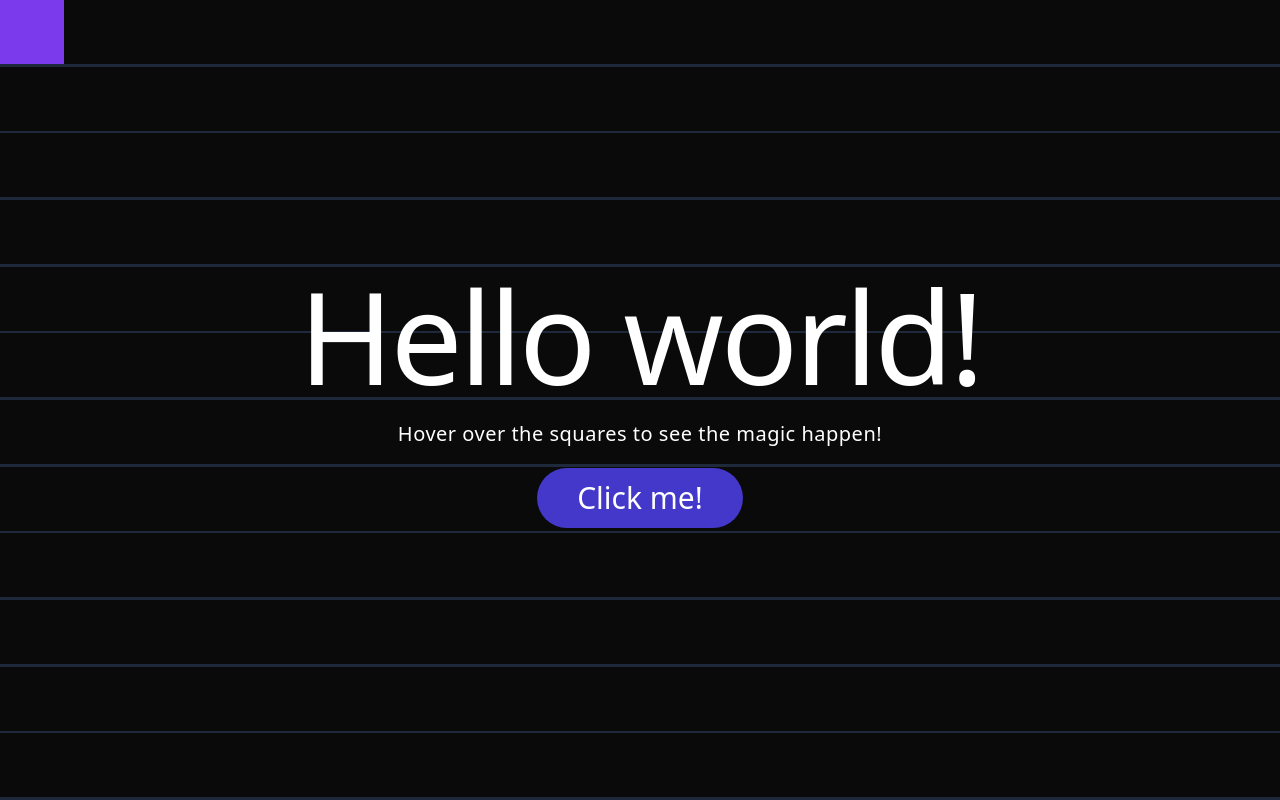
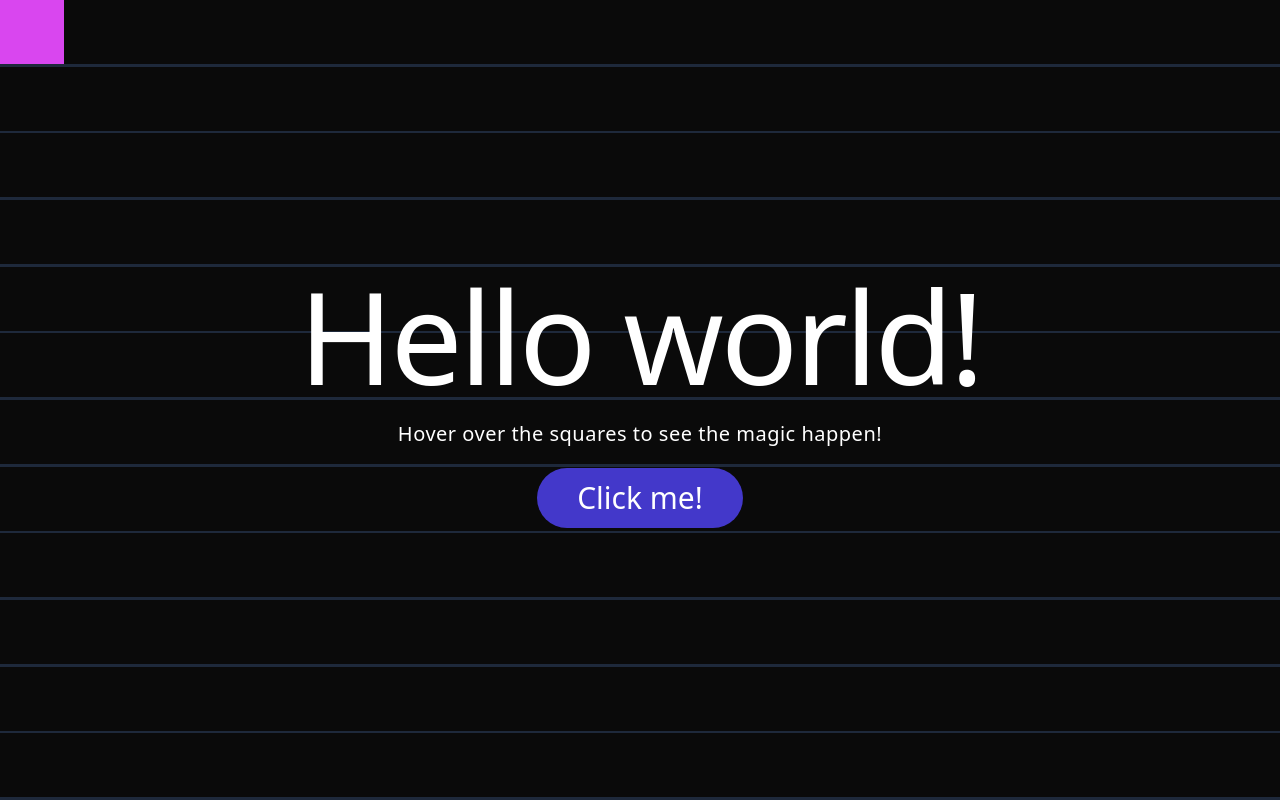
Before and after one commit to assilbekov/grid-color-effect-on-hover, a React (Vite) app: page / in a window 1280 px wide. Built offline with nearby package versions, Linux system fonts and the light colour scheme.

Commit message:
add Tile compoentn

```diff
--- a/src/App.jsx
+++ b/src/App.jsx
@@ -1,22 +1,12 @@
 import { motion } from "framer-motion";
+import { Tile } from "./Tile";
 
 function App() {
   return (
     <main className="relative w-full">
       <section className="grid aspect-square h-screen w-full grid-cols-20 overflow-y-clip">
         {Array.from({ length: 20 * 12 }).map((_, i) => (
-          <motion.div
-            key={i}
-            whileHover={{
-              zIndex: 1,
-              backgroundColor: "#7c3aed",
-            }}
-            transition={{
-              duration: 5,
-              ease: "easeOut",
-            }}
-            className="aspect-square border-neutral-900 bg-neutral-950"
-          />
+          <Tile key={i} />
         ))}
       </section>
       <div className="pointer-events-none absolute inset-0 z-10 flex flex-col items-center justify-center gap-5 text-white">
--- /dev/null
+++ b/src/Tile.jsx
@@ -0,0 +1,17 @@
+import { motion } from "framer-motion";
+
+export const Tile = () => {
+  return (
+    <motion.div
+      whileHover={{
+        zIndex: 1,
+        backgroundColor: "#d946ef",
+      }}
+      transition={{
+        duration: 5,
+        ease: "easeOut",
+      }}
+      className="aspect-square border-neutral-900 bg-neutral-950"
+    />
+  );
+};
```
